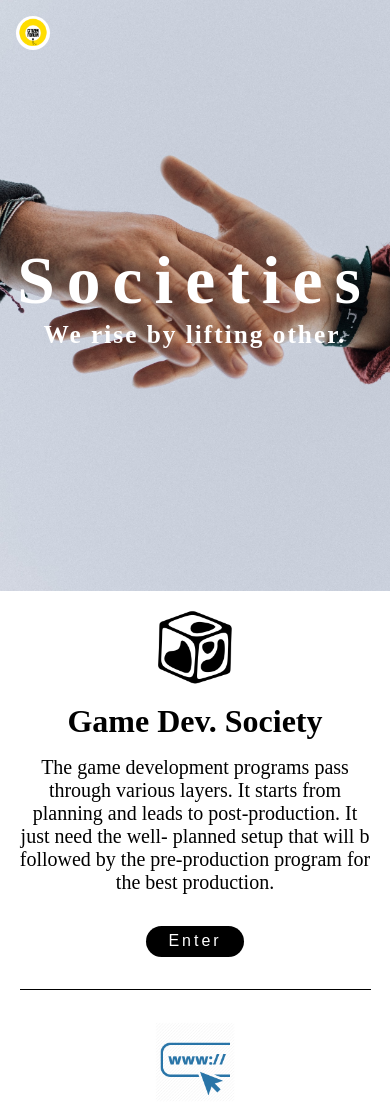
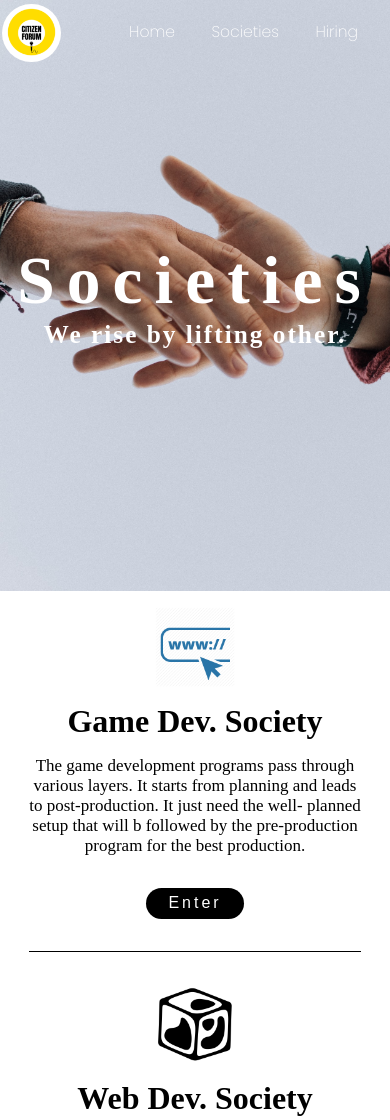
Before and after one commit to abhijeetrayy/testing-citizen, a plain HTML site: page societies.html in a window 390 px wide. Shown: the top 1120 px of the page. Drawn offline with Linux system fonts and the light colour scheme.

Commit message:
Add files via upload

```diff
--- a/game.css
+++ b/game.css
@@ -9,14 +9,64 @@
 
 
 
-.logo {
-    z-index: 10000;
+.totalnav {
+    display: grid;
+    position: absolute;
+    grid-template-columns: 1fr 2fr;
+    width: 100%;
+}
+
+/* .logo{
+    position: fi;
+    top: 3vmin;
+} */
+.citizen_logo {
+    position: relative;
+    width: 5vw;
     border-radius: 50%;
-    position: absolute;
-    width: 5vw;
+    margin-top: 5%;
+    left: 3%;
+    z-index: 10;
+    opacity: 100%;
+    display: grid;
+    place-content: left;
+    cursor: pointer;
+}
 
-    top: 2%;
-    left: 2%;
+/* :hover.citizen_logo{
+     opacity: 70%;
+     background-color: rgb(223, 236, 37);
+ } */
+
+.navbar {
+    z-index: 5;
+
+    display: grid;
+    align-items: center;
+    justify-content: right;
+
+
+
+}
+
+
+
+#navlinks {
+    color: #d1d1d1;
+    text-decoration: none;
+    list-style: none;
+    font-size: 20px;
+    line-height: 1.5;
+
+    font-family: 'Poppins', sans-serif;
+    padding: 1rem;
+    cursor: pointer;
+
+
+}
+
+:hover#navlinks {
+    color: #ffffff;
 }
 
 .topc {
@@ -24,11 +74,12 @@
     width: 100%;
     display: grid;
     background-color: white;
+    place-items: center;
 
 
 }
 
-.topc img{
+.topc img {
     cursor: pointer;
     z-index: 110;
 }
@@ -293,31 +344,42 @@
 
 
 }
+
 .outcom h2 {
     font-family: 'Nunito', sans-serif;
     letter-spacing: 2px;
 
 }
-.outcom p{
+
+.outcom p {
     font-size: 20px;
-    padding: 3em 0 0 0 ;
+    padding: 3em 0 0 0;
 }
+
 .dot10 {
     grid-column: 1/ -1;
     text-align: center;
 
     border: solid rgb(255, 255, 255) 1vw;
 }
-.dot10 h3{
+
+.dot10 h3 {
     font-size: 2em;
 }
+
 .dot7 {
 
     grid-column: 1/ -1;
 }
 
 
-.outcom .dot7, .dot1, .dot2, .dot3, .dot4, .dot5, .dot6 {
+.outcom .dot7,
+.dot1,
+.dot2,
+.dot3,
+.dot4,
+.dot5,
+.dot6 {
 
     text-align: center;
     color: rgb(0, 0, 0);
@@ -325,7 +387,7 @@
 
 }
 
-.footer{
+.footer {
     grid-column: 1/ -1;
     display: grid;
 
@@ -336,7 +398,8 @@
     color: white;
 
 }
-.footer a{
+
+.footer a {
     color: white;
     text-decoration: none;
 
@@ -349,13 +412,15 @@
 
 
 }
-.footer p{
+
+.footer p {
 
     display: inline-block;
     padding: 16px;
 
 }
-.insta{
+
+.insta {
     margin: auto;
 }
 
@@ -375,10 +440,19 @@
 
 
 @media (max-width: 700px) {
-    .logo {
-        width: 10vw;
+    .citizen_logo{
+        width: 15vw;
     }
 
+    #navlinks{
+        font-size: 4vw;
+    }
+    .totalnav{
+        display: grid;
+        position: absolute;
+        grid-template-columns: 1fr 4fr;
+        width: 100%;
+    }
     .topc {
         height: 70vh;
         width: 100%;
@@ -448,6 +522,7 @@
         line-height: 18px;
         margin-top: 18px;
     }
+
     .outcom {
         display: grid;
         grid-template-columns: 1fr;
@@ -458,38 +533,60 @@
         margin: 1vh auto 0 auto;
 
     }
-    .outcom .dot1 ,.dot2 ,.dot3 ,.dot4 ,.dot5 ,.dot6 ,.dot8 ,.dot7{
+
+    .outcom .dot1,
+    .dot2,
+    .dot3,
+    .dot4,
+    .dot5,
+    .dot6,
+    .dot8,
+    .dot7 {
         border-bottom: 1px solid black;
         margin: 2em;
     }
+
     .enginepng {
         width: 9vmin;
 
         margin: 10px;
     }
-    .outcom p{
+
+    .outcom p {
         font-size: 17px;
         padding: 2rem 0;
     }
-    .outcom h3{
+
+    .outcom h3 {
         font-size: 25px;
     }
-    .footer p{
+
+    .footer p {
 
         display: block;
 
     }
-    .insta{
+
+    .insta {
         text-align: center;
     }
-    .footer a{
+
+    .footer a {
         font-size: .65em;
     }
-    .outcom .dot7, .dot1, .dot2, .dot3, .dot4, .dot5, .dot6 {
+
+    .outcom .dot7,
+    .dot1,
+    .dot2,
+    .dot3,
+    .dot4,
+    .dot5,
+    .dot6 {
         border-bottom: 1px black solid;
 
     }
-    .tagc h1{
+
+    .tagc h1 {
         text-align: left;
         font-size: 18px;
     }
--- a/societies.css
+++ b/societies.css
@@ -1,22 +1,69 @@
-*{
+* {
     margin: 0;
     padding: 0;
     box-sizing: border-box;
 }
-.navbar{
-    background-color: red;
+
+.totalnav {
+    display: grid;
     position: absolute;
+    grid-template-columns: 1fr 2fr;
+    width: 100%;
+}
+
+/* .logo{
+    position: fi;
+    top: 3vmin;
+} */
+.citizen_logo {
+    position: relative;
+    width: 5vw;
+    border-radius: 50%;
+    margin-top: 5%;
+    left: 3%;
+    z-index: 10;
+    opacity: 100%;
     display: grid;
-    z-index: 1000;
+    place-content: left;
 }
-.logo img{
-    position: absolute;
-    border-radius: 50%;
-    width: 4vmax;
-    top: 1rem;
-    left: 1rem;
+
+/* :hover.citizen_logo{
+     opacity: 70%;
+     background-color: rgb(223, 236, 37);
+ } */
+
+.navbar {
+    z-index: 5;
+
+    display: grid;
+    align-items: center;
+    justify-content: right;
+
+
+
 }
-.topcontent{
+
+
+
+#navlinks {
+    color: #ffffff;
+    text-decoration: none;
+    list-style: none;
+    font-size: 20px;
+    line-height: 1.5;
+
+    font-family: 'Poppins', sans-serif;
+    padding: 1rem;
+
+
+
+}
+
+:hover#navlinks {
+    color: #8d8d8d;
+}
+
+.topcontent {
     height: 70vh;
     width: 100%;
     display: grid;
@@ -26,27 +73,30 @@
     position: relative;
     text-align: center;
 }
-.topcontent h1{
+
+.topcontent h1 {
     z-index: 1;
     color: rgb(255, 255, 255);
     font-size: 15vmin;
-    letter-spacing: 15px;
+    letter-spacing: 12px;
 }
-.topcontent h2{
+
+.topcontent h2 {
     z-index: 1;
     color: rgb(255, 255, 255);
     letter-spacing: 2px;
     font-size: 3vmin;
 
 }
-.top{
+
+.top {
     width: 100%;
     position: absolute;
     height: 70vh;
     object-fit: cover;
 }
 
-.midcontent{
+.midcontent {
     display: grid;
     grid-template-columns: 1fr 1fr;
     text-align: center;
@@ -54,31 +104,38 @@
 
 
 }
-.cell{
+
+.cell {
     margin: 4rem;
     width: 30vw;
 }
-.cell img{
+
+.cell img {
     width: 80px;
 }
-.cell h1{
+
+.cell h1 {
     margin: 1rem;
 }
-.cell p{
+
+.cell p {
     font-size: 20px;
 }
-.cell3{
+
+.cell3 {
     grid-column: 1/ -1;
     margin: 5rem;
 }
-.cell button{
+
+.cell button {
     margin: 2rem;
     border-radius: 35px;
     padding: .5em;
     border: none;
     background-color: black;
 }
-.cell a{
+
+.cell a {
     text-decoration: none;
     font-size: 16px;
     color: white;
@@ -87,24 +144,28 @@
 
 
 }
-:hover.cell button{
+
+:hover.cell button {
     background-color: rgb(20, 111, 216);
 }
-.footer{
+
+.footer {
     text-align: center;
     display: grid;
 
     grid-template-rows: 1fr 4fr;
     width: 100%;
-    border:none;
+    border: none;
     background-color: black;
     color: white;
 
 }
-.tagg h1{
+
+.tagg h1 {
     text-align: left;
 }
-.footer a{
+
+.footer a {
     color: white;
     text-decoration: none;
 
@@ -117,19 +178,34 @@
 
 
 }
-.footer p{
+
+.footer p {
 
     display: inline-block;
     padding: 16px;
     font-size: 1em;
 
 }
-.insta{
+
+.insta {
     margin: auto;
 }
 
-@media (max-width: 700px){
-    .midcontent{
+@media (max-width: 700px) {
+    .citizen_logo{
+        width: 15vw;
+    }
+
+    #navlinks{
+        font-size: 4vw;
+    }
+    .totalnav{
+        display: grid;
+        position: absolute;
+        grid-template-columns: 1fr 4fr;
+        width: 100%;
+    }
+    .midcontent {
         display: grid;
         grid-template-columns: 1fr;
         text-align: center;
@@ -137,25 +213,29 @@
 
 
     }
-    .cell{
+
+    .cell {
         margin: 1rem;
-        width: 90%;
+        width: 85%;
         border-bottom: 1px solid black;
     }
-    .topcontent h1{
+
+    .topcontent h1 {
         z-index: 1;
         color: rgb(255, 255, 255);
         font-size: 8vmax;
-        letter-spacing: 12px;
+        letter-spacing: 8   px;
     }
-    .topcontent h2{
+
+    .topcontent h2 {
         z-index: 1;
         color: rgb(255, 255, 255);
         letter-spacing: 2px;
         font-size: 3vmax;
 
     }
-    .footer a{
+
+    .footer a {
         color: white;
         text-decoration: none;
 
@@ -168,15 +248,20 @@
 
 
     }
-    .footer p{
+
+    .footer p {
 
         display: block;
         padding: 16px;
         font-size: 1em;
 
     }
-    .tagg h1{
+
+    .tagg h1 {
         text-align: left;
         font-size: 18px;
     }
+    .cell p{
+        font-size:17px;
+    }
 }
--- a/societies.html
+++ b/societies.html
@@ -5,14 +5,34 @@
   <meta http-equiv="X-UA-Compatible" content="IE=edge">
   <meta name="viewport" content="width=device-width, initial-scale=1.0">
   <title>Societies</title>
+  <link href="https://fonts.googleapis.com/css2?family=Poppins:wght@200&display=swap" rel="stylesheet">
+  <link rel="preconnect" href="https://fonts.googleapis.com">
+  <link rel="preconnect" href="https://fonts.gstatic.com" crossorigin>
+  <link href="https://fonts.googleapis.com/css2?family=PT+Sans&display=swap" rel="stylesheet">
   <link rel="stylesheet" href="societies.css">
+  <link rel="shortcut icon" href="images/favicon.png" />
 </head>
 
 <body>
   <main>
-    <div class="navbar">
+    <div class="totalnav">
       <div class="logo">
-        <a href="https://www.citizensforums.com"><img src="images/logo.png" alt=""></a>
+        <a href="index.html"><img class="citizen_logo" src="images/logo.png" alt="logo"></a>
+      </div>
+      <div class="navbar">
+
+
+        <div class="li" id="navlinks">
+          <ll><a id="navlinks" href="https://www.citizensforums.com" >Home</a></li>
+          <ll><a id="navlinks" href="societies.html" target="_blank">Societies</a></li>
+          <ll><a id="navlinks" href="hiring.html" target="_blank">Hiring</a></li>
+        </div>
+
+
+        <!-- <li><a id="navlinks" href="blog/blog.html">Blog</a></li> -->
+
+
+
       </div>
     </div>
     <div class="topcontent">
@@ -23,7 +43,7 @@
     </div>
     <div class="midcontent">
       <div class="cell">
-        <img src="images/ice-icon-1665.png" alt="">
+        <img src="images/game.png" alt="">
         <h1>Game Dev. Society</h1>
         <p>The game development programs pass through various layers. It starts from planning and leads to
           post-production. It just need the well- planned setup that will b followed by the pre-production program for
@@ -31,7 +51,7 @@
           <button><a href="Game Dev.html">Enter</a></button>
       </div>
       <div class="cell">
-        <img src="images/game.png" alt="">
+        <img src="images/ice-icon-1665.png" alt="">
         <h1>Web Dev. Society</h1>
         <p>Web development is the work involved in developing a Web site for the Internet or an intranet. Web
           development can range from developing a simple single static page of plain text to complex web applications,
--- a/web.css
+++ b/web.css
@@ -9,16 +9,64 @@
 
 
 
-.logo {
-    z-index: 10000;
-    border-radius: 50%;
+.totalnav {
+    display: grid;
     position: absolute;
-    width: 5vw;
-
-    top: 2%;
-    left: 2%;
+    grid-template-columns: 1fr 2fr;
+    width: 100%;
 }
 
+/* .logo{
+    position: fi;
+    top: 3vmin;
+} */
+.citizen_logo {
+    position: relative;
+    width: 5vw;
+    border-radius: 50%;
+    margin-top: 5%;
+    left: 3%;
+    z-index: 10;
+    opacity: 100%;
+    display: grid;
+    place-content: left;
+}
+
+/* :hover.citizen_logo{
+     opacity: 70%;
+     background-color: rgb(223, 236, 37);
+ } */
+
+.navbar {
+    z-index: 5;
+
+    display: grid;
+    align-items: center;
+    justify-content: right;
+
+
+
+}
+
+
+
+#navlinks {
+    color: #bbbbbb;
+    text-decoration: none;
+    list-style: none;
+    font-size: 20px;
+    line-height: 1.5;
+
+    font-family: 'Poppins', sans-serif;
+    padding: 1rem;
+
+
+
+}
+
+:hover#navlinks {
+    color: #ffffff;
+}
 .topc {
     height: 50vh;
     width: 100%;
@@ -243,10 +291,19 @@ h7{
 
 
 @media (max-width: 700px) {
-    .logo {
-        width: 10vw;
+    .citizen_logo{
+        width: 15vw;
     }
 
+    #navlinks{
+        font-size: 4vw;
+    }
+    .totalnav{
+        display: grid;
+        position: absolute;
+        grid-template-columns: 1fr 4fr;
+        width: 100%;
+    }
     .topc {
         height: 70vh;
         width: 100%;
```
Also changed, not shown: Game Dev.html (+26 -1 lines), Web Dev.html (+26 -1 lines), hiring.html (+1 -0 lines).
